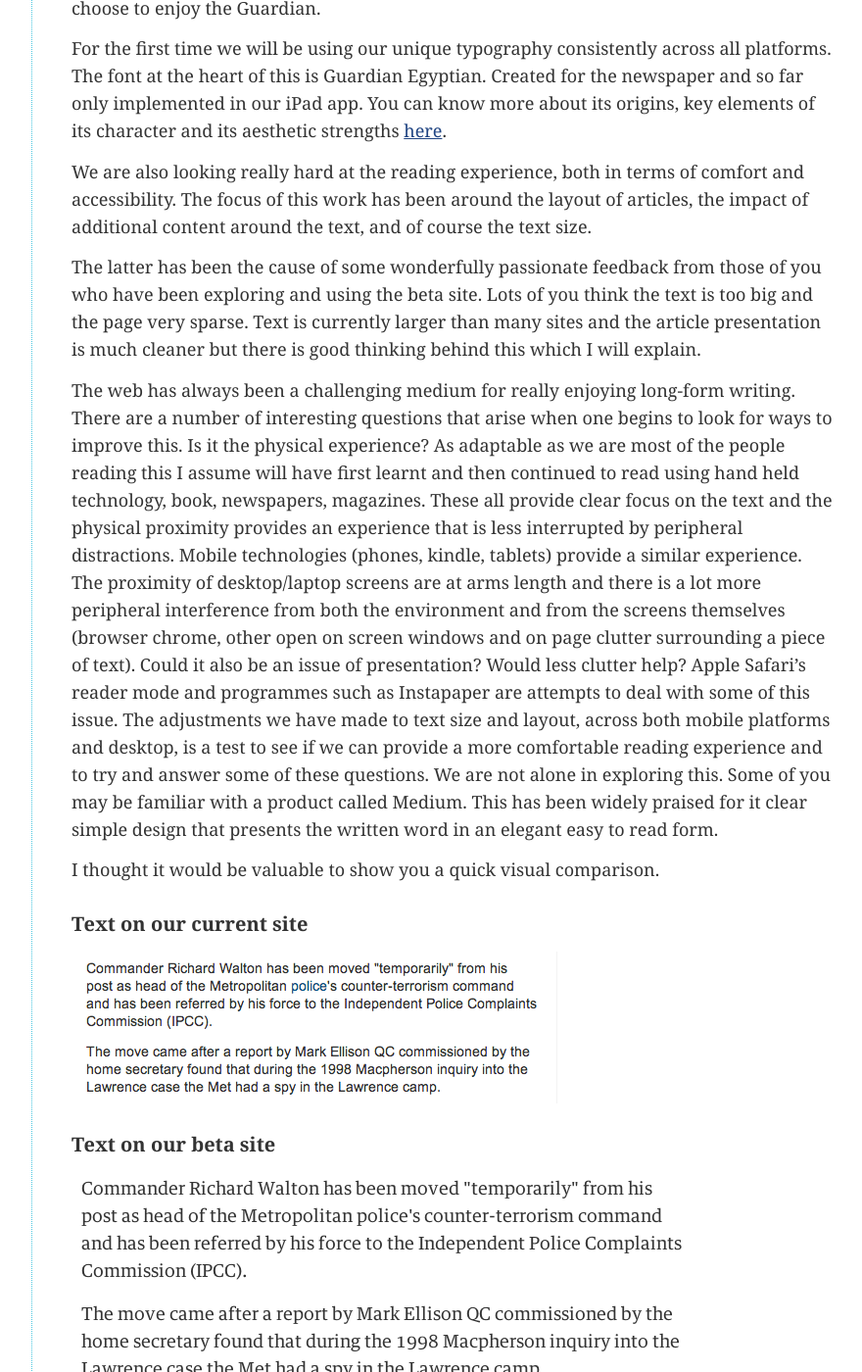
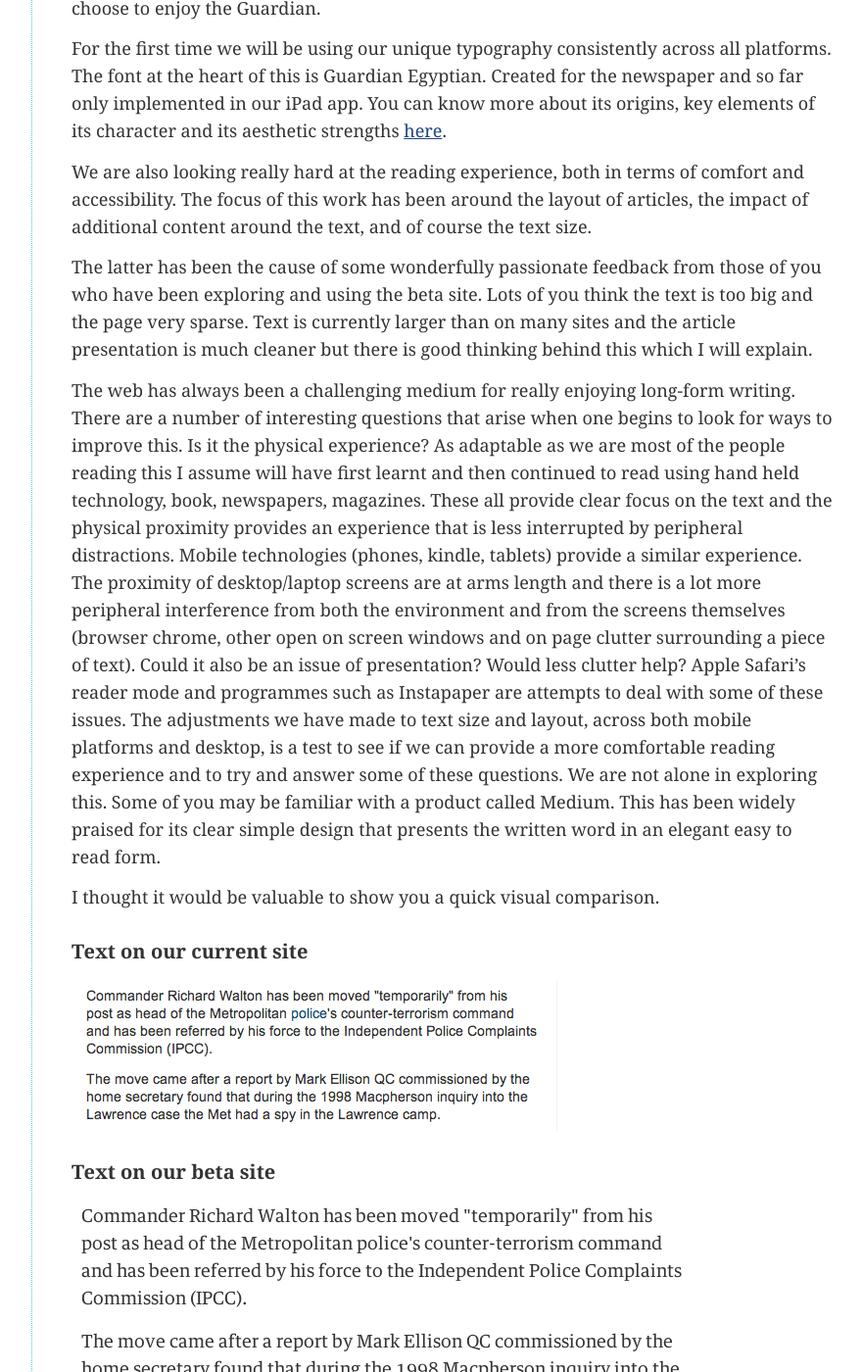
Before and after one commit to guardian/next, a Jekyll site: the page built from jekyll/_posts/2014-03-18-designing-in-the-open.md, in a window 1280 px wide and 1400 px high, scrolled down 764 px. Shown: the whole window at 98% size, without its empty margins (188-1068 px from the left). Built offline with Jekyll 4.4.1, drawn with Linux system fonts in a browser that asks for light colours; some web fonts are replaced; Markdown is read by kramdown in place of the engine named in the settings; some of the changed text lies outside the part shown.

Commit message:
More typo fixes in Alex's post

```diff
--- a/jekyll/_posts/2014-03-18-designing-in-the-open.md
+++ b/jekyll/_posts/2014-03-18-designing-in-the-open.md
@@ -17,10 +17,10 @@ For the first time we will be using our unique typography consistently across al
 
 We are also looking really hard at the reading experience, both in terms of comfort and accessibility. The focus of this work has been around the layout of articles, the impact of additional content around the text, and of course the text size.
 
-The latter has been the cause of some wonderfully passionate feedback from those of you who have been exploring and using the beta site. Lots of you think the text is too big and the page very sparse. Text is currently larger than many sites and the article presentation is much cleaner but there is good thinking behind this which I will explain.
+The latter has been the cause of some wonderfully passionate feedback from those of you who have been exploring and using the beta site. Lots of you think the text is too big and the page very sparse. Text is currently larger than on many sites and the article presentation is much cleaner but there is good thinking behind this which I will explain.
 
 
-The web has always been a challenging medium for really enjoying long-form writing. There are a number of interesting questions that arise when one begins to look for ways to improve this. Is it the physical experience? As adaptable as we are most of the people reading this I assume will have first learnt and then continued to read using hand held technology, book, newspapers, magazines. These all provide clear focus on the text and the physical proximity provides an experience that is less interrupted by peripheral distractions. Mobile technologies (phones, kindle, tablets) provide a similar experience. The proximity of desktop/laptop screens are at arms length and there is a lot more peripheral interference from both the environment and from the screens themselves (browser chrome, other open on screen windows and on page clutter surrounding a piece of text). Could it also be an issue of presentation? Would less clutter help? Apple Safari's reader mode and programmes such as Instapaper are attempts to deal with some of this issue. The adjustments we have made to text size and layout, across both mobile platforms and desktop, is a test to see if we can provide a more comfortable reading experience and to try and answer some of these questions. We are not alone in exploring this. Some of you may be familiar with a product called Medium. This has been widely praised for it clear simple design that presents the written word in an elegant easy to read form.
+The web has always been a challenging medium for really enjoying long-form writing. There are a number of interesting questions that arise when one begins to look for ways to improve this. Is it the physical experience? As adaptable as we are most of the people reading this I assume will have first learnt and then continued to read using hand held technology, book, newspapers, magazines. These all provide clear focus on the text and the physical proximity provides an experience that is less interrupted by peripheral distractions. Mobile technologies (phones, kindle, tablets) provide a similar experience. The proximity of desktop/laptop screens are at arms length and there is a lot more peripheral interference from both the environment and from the screens themselves (browser chrome, other open on screen windows and on page clutter surrounding a piece of text). Could it also be an issue of presentation? Would less clutter help? Apple Safari's reader mode and programmes such as Instapaper are attempts to deal with some of these issues. The adjustments we have made to text size and layout, across both mobile platforms and desktop, is a test to see if we can provide a more comfortable reading experience and to try and answer some of these questions. We are not alone in exploring this. Some of you may be familiar with a product called Medium. This has been widely praised for its clear simple design that presents the written word in an elegant easy to read form.
 
 I thought it would be valuable to show you a quick visual comparison.
 
```
Also changed, not shown: other parts of jekyll/_posts/2014-03-18-designing-in-the-open.md (+1 -1 lines).
